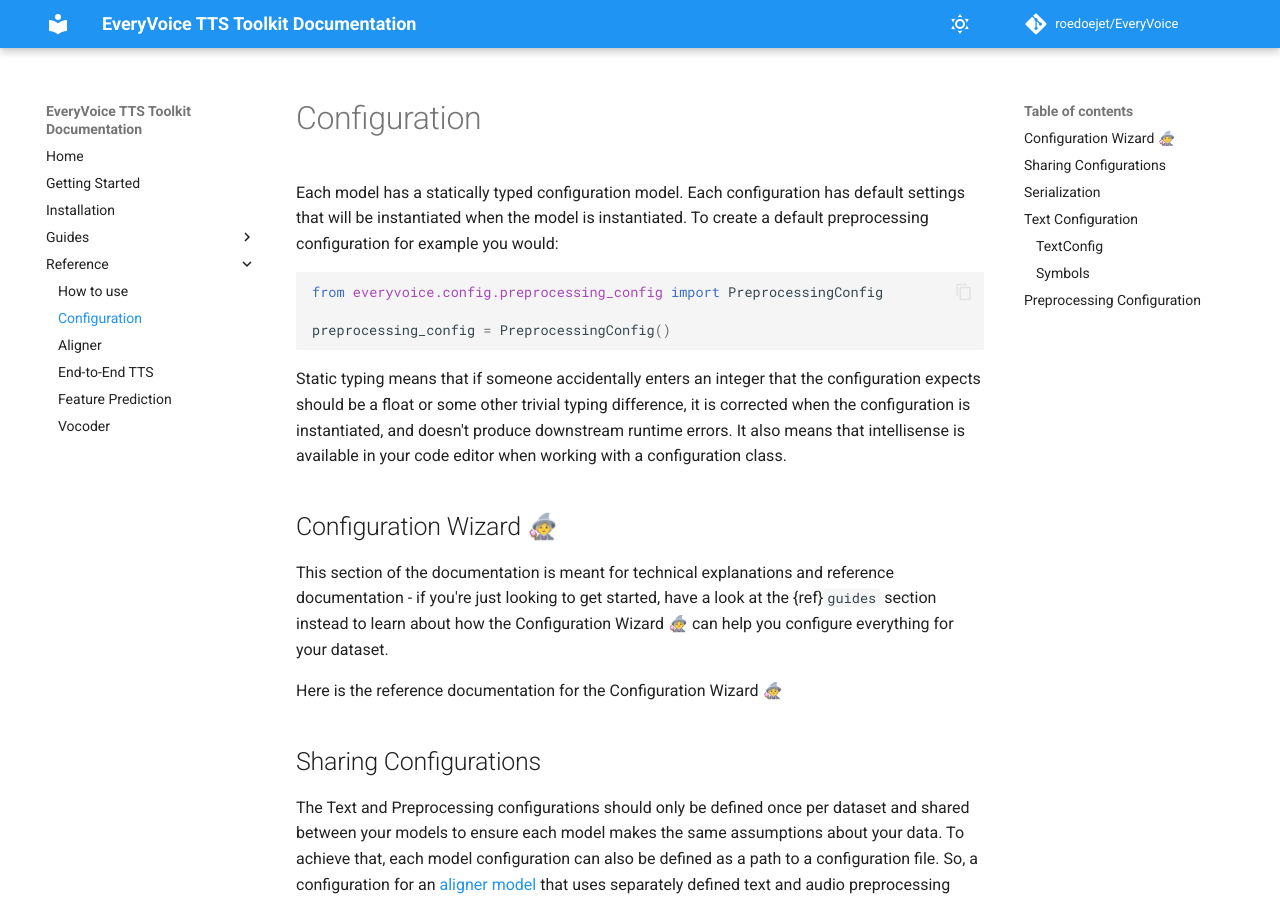
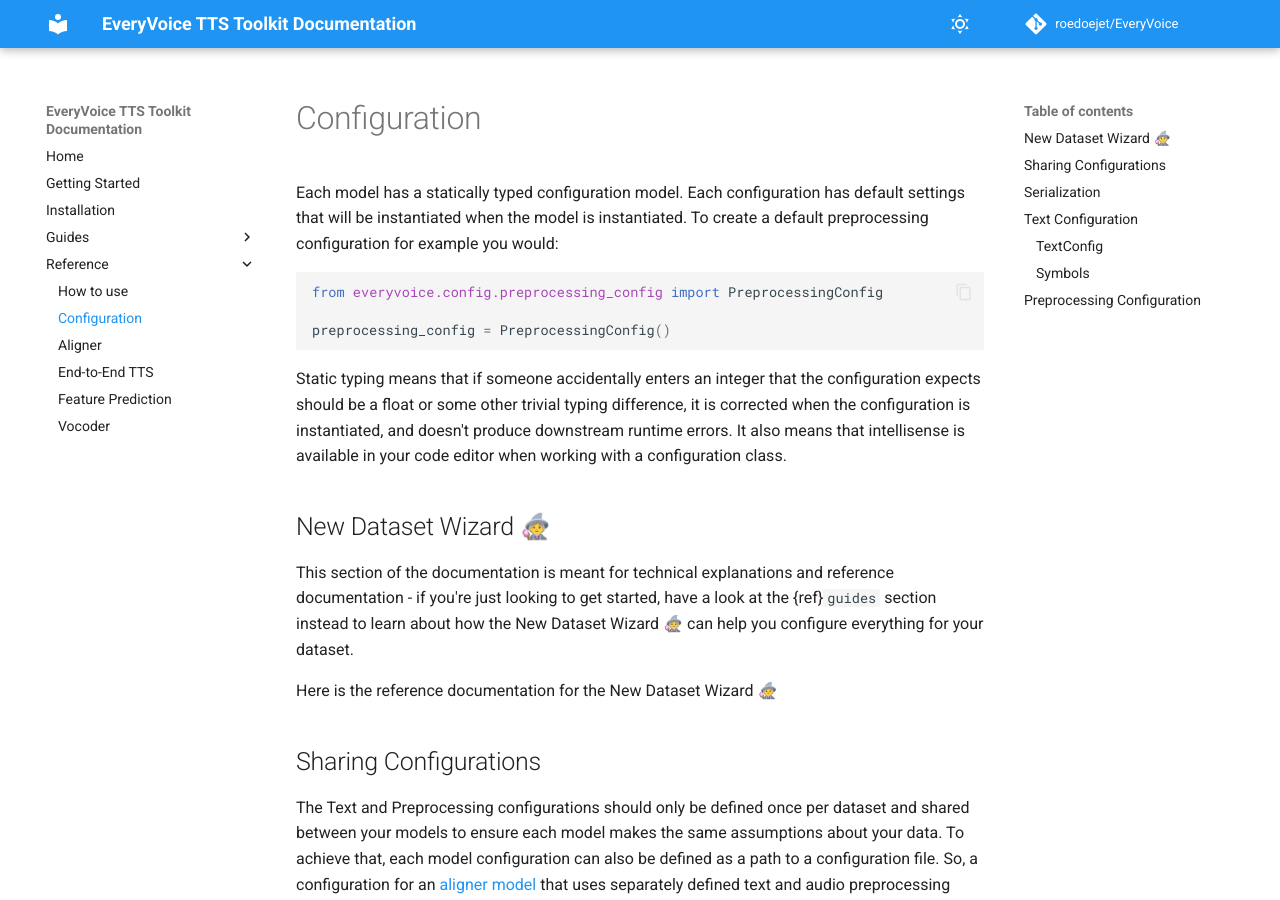
Before and after one commit to EveryVoiceTTS/EveryVoice, an MkDocs documentation site: the page built from docs/reference/configuration.md, in a window 1280 px wide and 900 px high. Built offline with MkDocs 1.6.1 and Material for MkDocs 9.7.7, drawn with Linux system fonts in a browser that asks for light colours; comment, search, counter and statistics services are not loaded; the version menu is left out.

Commit message:
refactor: rename config-wizard new-dataset

````diff
--- a/docs/reference/configuration.md
+++ b/docs/reference/configuration.md
@@ -12,16 +12,16 @@
 corrected when the configuration is instantiated, and doesn't produce downstream runtime errors. It also means that intellisense is available in your code editor
 when working with a configuration class.
 
-## Configuration Wizard 🧙‍♀️
+## New Dataset Wizard 🧙‍♀️
 
-This section of the documentation is meant for technical explanations and reference documentation - if you're just looking to get started, have a look at the {ref}`guides` section instead to learn about how the Configuration Wizard 🧙‍♀️ can help you configure everything for your dataset.
+This section of the documentation is meant for technical explanations and reference documentation - if you're just looking to get started, have a look at the {ref}`guides` section instead to learn about how the New Dataset Wizard 🧙‍♀️ can help you configure everything for your dataset.
 
-Here is the reference documentation for the Configuration Wizard 🧙‍♀️
+Here is the reference documentation for the New Dataset Wizard 🧙‍♀️
 
 <!-- ::: mkdocs-typer
     :prog_name: everyvoice
     :module: everyvoice.cli.app
-    :command: config-wizard -->
+    :command: new-dataset -->
 
 <!-- ::: mkdocs-click
     :prog_name: everyvoice
@@ -32,7 +32,7 @@
 .. click:: everyvoice.cli:CLICK_APP
     :prog: everyvoice
     :nested: full
-    :commands: config-wizard
+    :commands: new-dataset
 
 ``` -->
 
````
Also changed, not shown: docs/guides/custom.md (+4 -4 lines), 5 other files.
